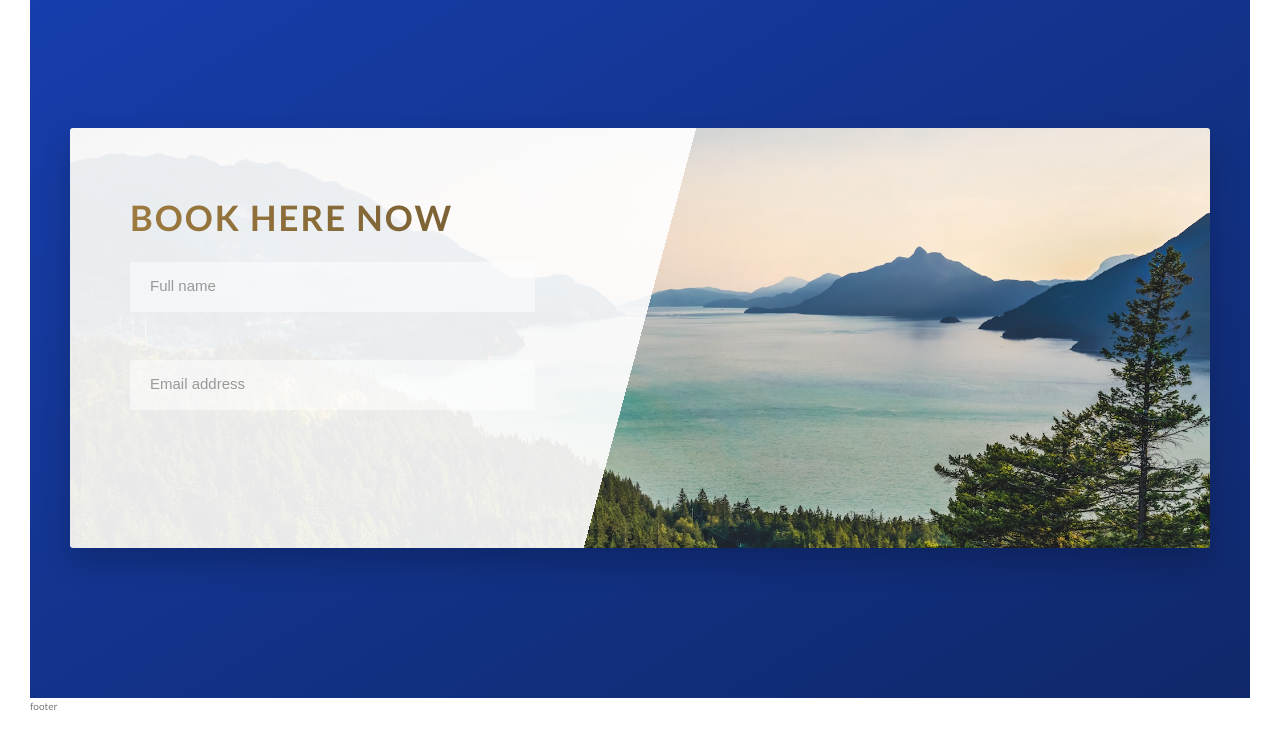
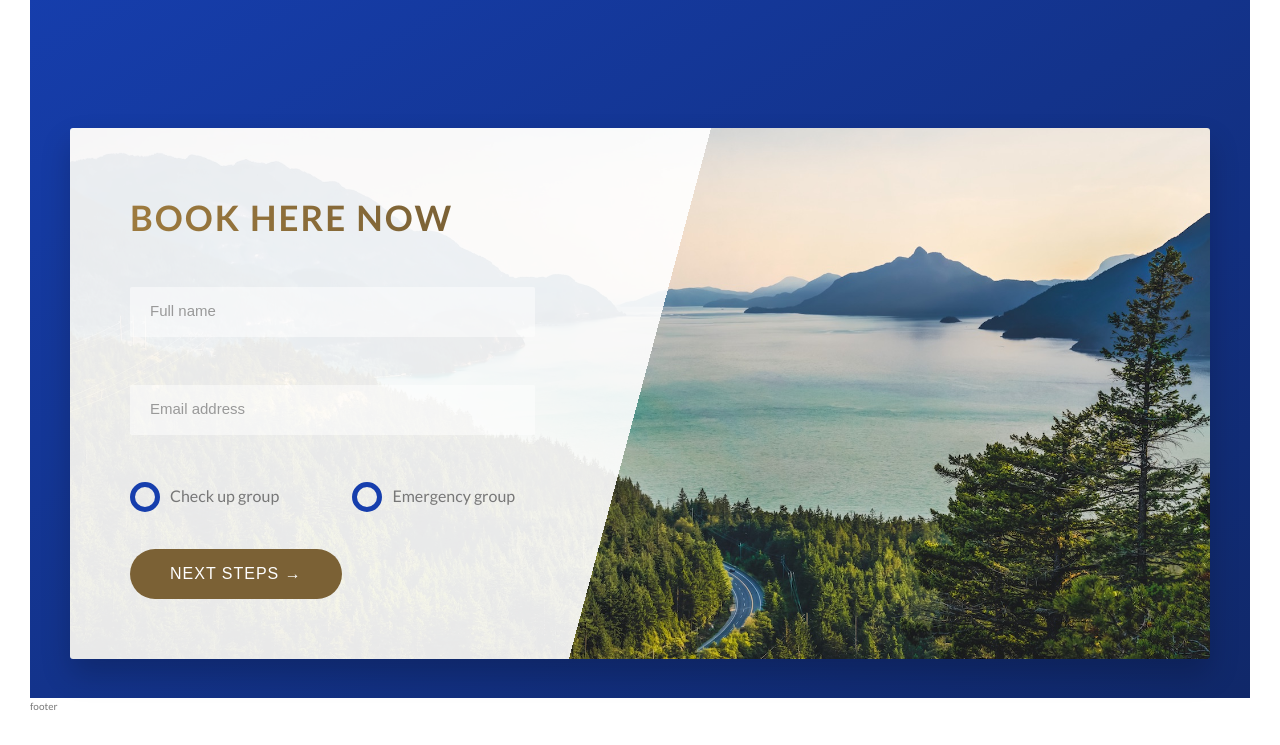
Before and after one commit to RezaRadfarDeveloper/homepage-health-center, a website: page index.html in a window 1280 px wide. Shown: the part 3686-4431 px from the top of the page. Drawn offline with Linux system fonts and the light colour scheme.

Commit message:
adds book section part-2 completes and adds button

```diff
--- a/index.html
+++ b/index.html
@@ -158,7 +158,7 @@
                 <div class="book">
                     <div class="book__form">
                         <form action="#" class="form">
-                            <div class="u-mb-sm">
+                            <div class="u-mb-l">
                                 <h2 class="heading-secondary">
                                  Book Here Now
                                 </h2>
@@ -171,6 +171,27 @@
                                 <input type="email" id="email" placeholder="Email address" class="form__input" required>
                                 <label for="email" class="form__label">Email:</label>
                             </div>
+                            <div class="form__group u-mb-l">
+                                <div class="form__radio-group">
+                                    <input type="radio" id="checkup" class="form__radio-input" name="type">
+                                    <label for="checkup" class="form__radio-label">
+                                        <span class="form__radio-button"></span>
+                                        Check up group
+                                    </label>
+                                </div>
+                                <div class="form__radio-group">
+                                    <input type="radio" id="emergency" class="form__radio-input" name="type">
+                                    <label for="emergency" class="form__radio-label">
+                                        <span class="form__radio-button"></span>
+                                        Emergency group
+                                    </label>
+                                </div>
+                            </div>
+                            <div class="form__group">
+                                <button class="btn btn--gold">
+                                    Next Steps &rarr;
+                                </button>
+                            </div>
                         </form>
                     </div>
                 </div>
--- a/sass/base/_utilities.scss
+++ b/sass/base/_utilities.scss
@@ -1,23 +1,23 @@
 .u-mb-xs {
-    margin-bottom: 1rem;
+    margin-bottom: 1rem  !important;
 }
 .u-mb-sm {
-    margin-bottom: 1.5rem;
+    margin-bottom: 1.5rem  !important;
 }
 .u-mb-l {
-    margin-bottom: 4rem;
+    margin-bottom: 4rem  !important;
 }
 .u-mb-xl {
-    margin-bottom: 6rem;
+    margin-bottom: 6rem  !important;
 }
 .u-mb-xxl {
-    margin-bottom: 8rem;
+    margin-bottom: 8rem  !important;
 }
 
 .u-mt-xxl {
-    margin-top: 8rem;
+    margin-top: 8rem  !important;
 }
 
 .u-text-center {
-    text-align: center;
+    text-align: center !important;
 }
--- a/sass/components/_form.scss
+++ b/sass/components/_form.scss
@@ -44,4 +44,49 @@
         opacity: 0;
         visibility: hidden;
     }
+
+    &__radio-group {
+        width: 49%;
+        display: inline-block;
+    }
+
+    &__radio-input {
+        display: none;
+    }
+
+    &__radio-label {
+        font-size: 1.6rem;
+        position: relative;
+        padding-left: 4rem;
+        cursor: pointer;
+    }
+
+    &__radio-button {
+        height: 3rem;
+        width: 3rem;
+        border-radius: 50%;
+        border: 5px solid $color-primary-light;
+        display: block;
+        position: absolute;
+        top: -.4rem;
+        left: 0;
+
+        &::after {
+            content: "";
+            height: 1.3rem;
+            width: 1.3rem;
+            background-color: $color-primary-light;
+            border-radius: 50%;
+            position: absolute;
+            top: 50%;
+            left: 50%;
+            transform: translate(-50%, -50%);
+            opacity: 0;
+            transition: opacity .3s;
+        }
+    }
+    &__radio-input:checked + &__radio-label &__radio-button::after {
+        opacity: 1;
+    }
+
 }
--- a/sass/pages/_home.scss
+++ b/sass/pages/_home.scss
@@ -28,7 +28,6 @@
     width: 100%;
     background-image: linear-gradient(105deg, rgba($color-white, .9) 0%, rgba($color-white, .9) 50%, transparent 50%) ,url(../img/nat-10.jpg);
     background-size: 100%;
-    height: 42rem;
     border-radius: 3px;
     box-shadow: 0 1.5rem 3rem rgba($color-black, .2);
 
```
Also changed, not shown: css/style.css, sass/main.scss (line endings or trailing spaces).
